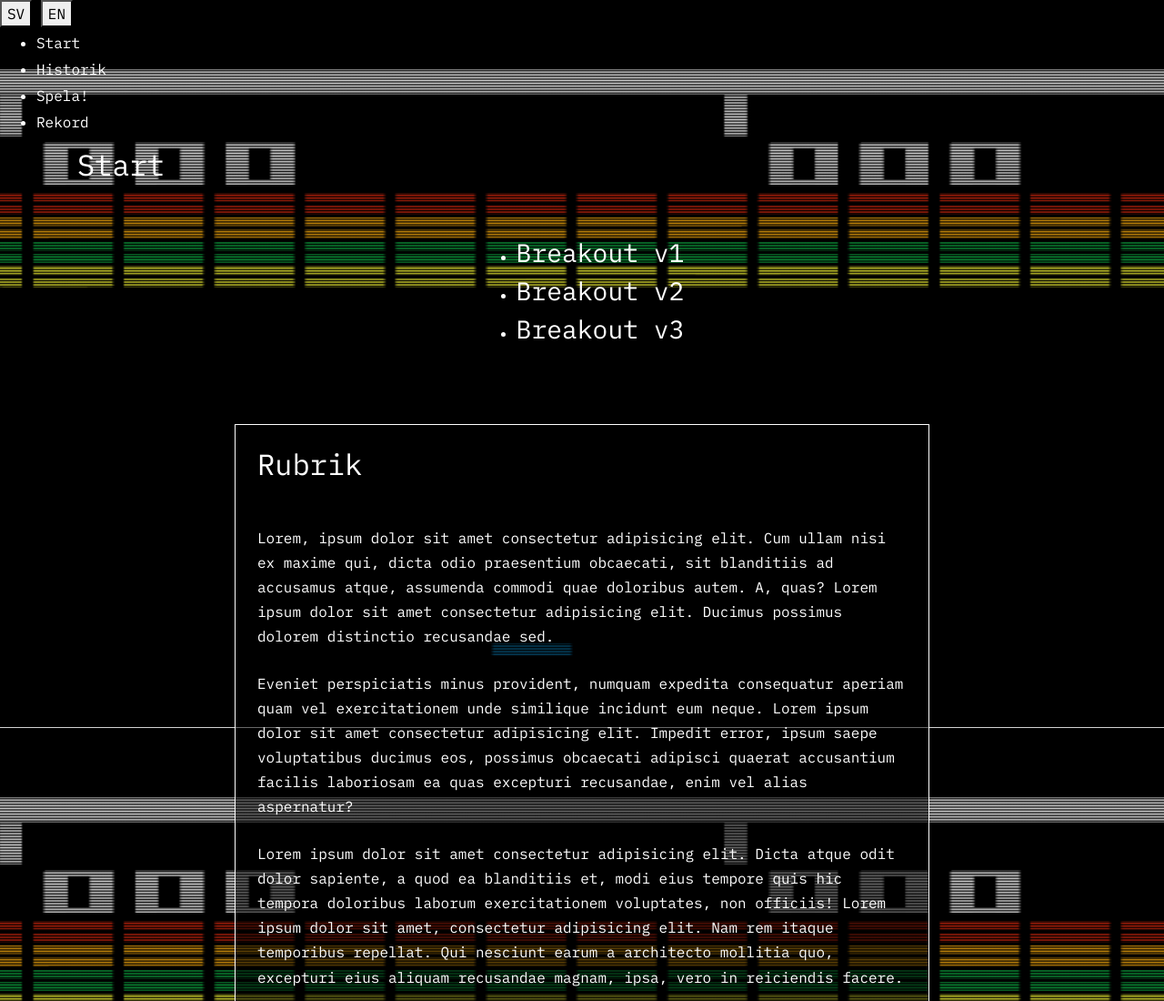
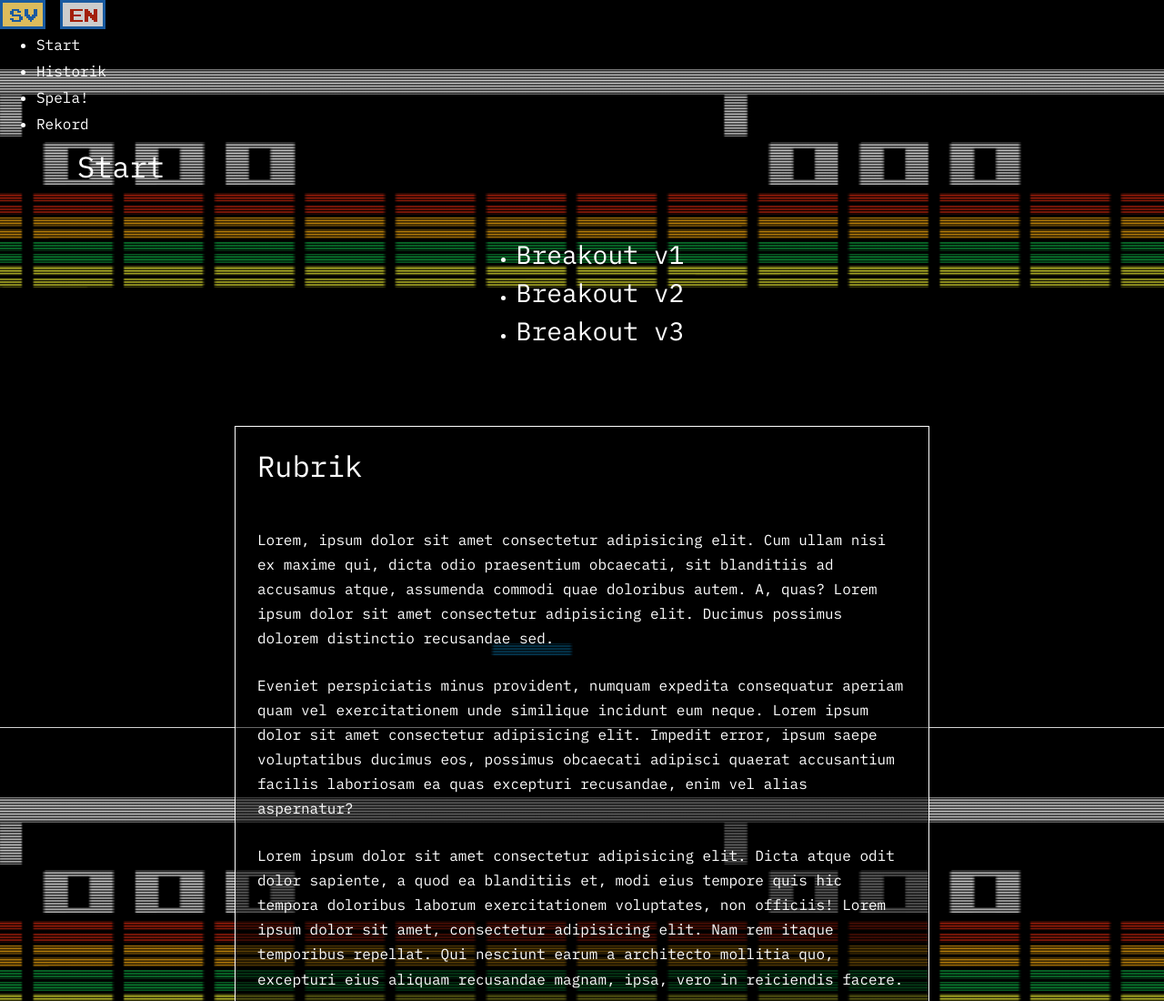
Before and after one commit to teeboteebo/team2retro, a website: page www/index.html in a window 1280 px wide. Shown: the top 1100 px of the page at 91% size. Drawn offline with nearby package versions, Linux system fonts and the light colour scheme; files that its build step writes are made by us from their sources.

Commit message:
Somewhat ugly language buttons

```diff
--- /dev/null
+++ b/sass/_language-buttons.scss
@@ -0,0 +1,29 @@
+// We might want to put these in the header/navbar styling later
+
+.language-buttons {
+  font-family: emulogic;
+
+  button {
+    border: 3px solid $blue;
+    cursor: pointer;
+  }
+
+  .choose-sv {
+    background-color: $blue;
+    color: $yellow;
+    &:hover {
+      background-color: $yellow;
+      color: $blue;
+    }
+  }
+
+  .choose-en {
+    background-color: $gray;
+    color: $accent-brick;
+    &:hover {
+      background-color: $accent-brick;
+      color: $gray;
+    }
+  }
+
+}
--- a/sass/style.scss
+++ b/sass/style.scss
@@ -27,3 +27,4 @@
 // Our own partials for components
 @import 'historik';
 @import '_highscore';
+@import 'language-buttons';
--- a/www/index.html
+++ b/www/index.html
@@ -13,7 +13,7 @@
 
 <body>
   <main>
-    <div>
+    <div class="language-buttons">
       <button class="choose-sv">SV</button>
       <button class="choose-en">EN</button>
     </div>
```
